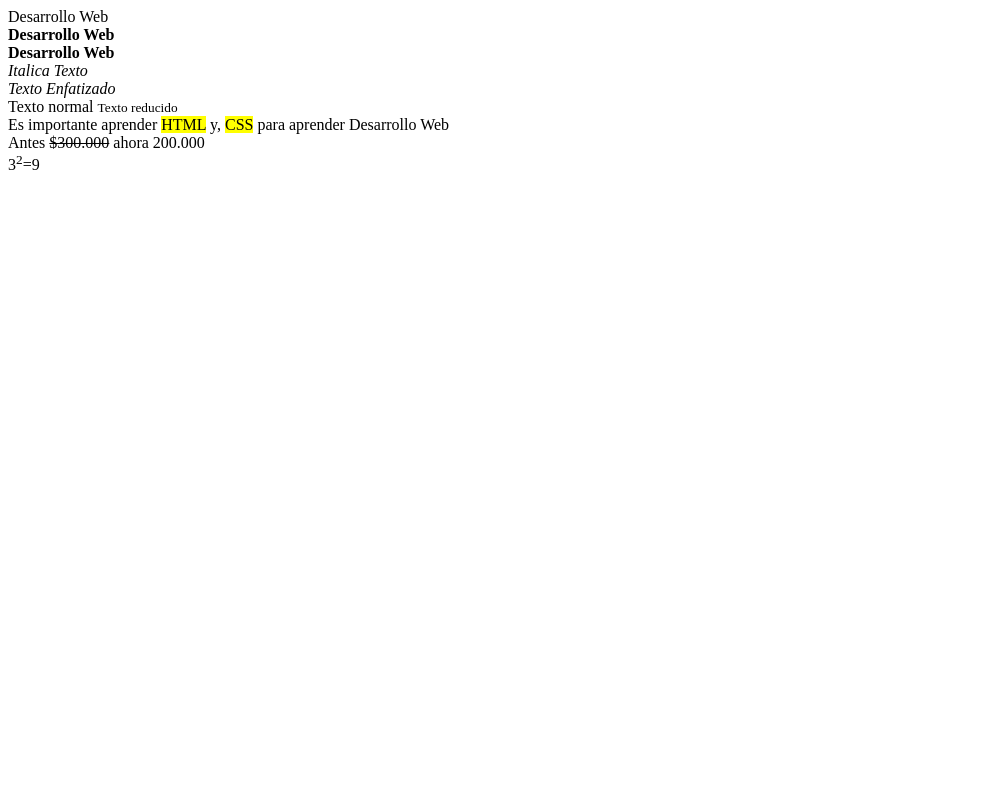
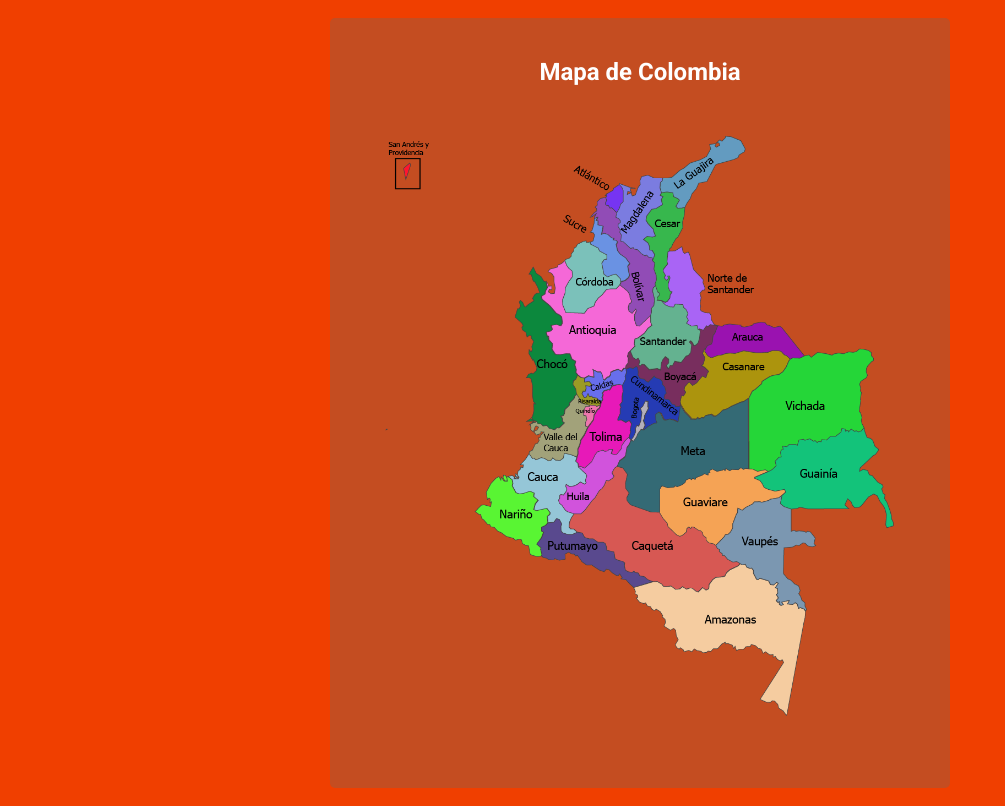
Before and after one commit to sebastianVis/PaisesHTML, a plain HTML site: page pages/index.html in a window 1280 px wide. Shown: the whole page, without its empty margins (0-1005 px from the left). Drawn offline with Linux system fonts and the light colour scheme.

Commit message:
primer commit

```diff
--- /dev/null
+++ b/css/style.css
@@ -0,0 +1,32 @@
+@import url("https://fonts.googleapis.com/css2?family=Roboto:ital,wght@0,100;0,300;0,400;0,500;0,700;0,900;1,100;1,300;1,400;1,500;1,700;1,900&display=swap");
+
+body{
+    font-family: "Roboto", sans-serif;
+    font-weight: 100;
+    font-style: normal;
+    background-color: rgb(240, 63, 0, 94);
+    display: flex;
+    justify-content: center;
+}
+
+.container {
+    width: 600px;
+    height: 750px;
+    padding: 10px;
+    background-color: rgb(196, 77, 33, 77);
+    color: #fff;
+    margin: 10px;
+    text-align: center;
+    border-radius: 5px;
+}
+
+.container .titulo{
+    padding: 10px;
+}
+
+.img {
+    width: 567px;
+    height: 80%;
+    object-fit: cover;
+    margin-bottom: 10px;
+}
--- a/pages/index.html
+++ b/pages/index.html
@@ -3,17 +3,20 @@
 <head>
     <meta charset="UTF-8">
     <meta name="viewport" content="width=device-width, initial-scale=1.0">
-    <title>PruebasHTML</title>
+    <link rel="stylesheet" href="/css/style.css">
+    <title>Mapa de Colombia</title>
 </head>
 <body>
-    Desarrollo Web<br>
-    <b>Desarrollo Web</b><br>
-    <strong>Desarrollo Web</strong><br>
-    <i>Italica Texto</i><br>
-    <em>Texto Enfatizado</em><br>
-    Texto normal <small>Texto reducido</small><br>
-    Es importante aprender <mark>HTML</mark> y, <mark>CSS</mark> para aprender Desarrollo Web<br>
-    Antes <del>$300.000</del> ahora 200.000<br>
-    3<sup>2</sup>=9
+    <div class="container">
+        <h2 class="titulo">Mapa de Colombia</h2>
+        <img class="img" src="/images/mapaCol.png" alt="Imagen del Mapa" usemap="#mapaimg">
+        <map name="#mapaimg">
+            <area shape="circle" coords="310,220,40" href="santander.html">
+            <area shape="circle" coords="290,280,40" href="cundinamarca.html">
+            <area shape="circle" coords="240,220,40" href="antioquia.html">
+            <area shape="circle" coords="190,370,40" href="cauca.html">
+            <area shape="circle" coords="230,160,30" href="cordoba.html">
+        </map>
+    </div>
 </body>
 </html>
```
Also changed, not shown: images/mapaCol.png (added), pages/antioquia.html (added), pages/cauca.html (added), pages/cordoba.html (added), pages/cundinamarca.html (added), pages/santander.html (added).
